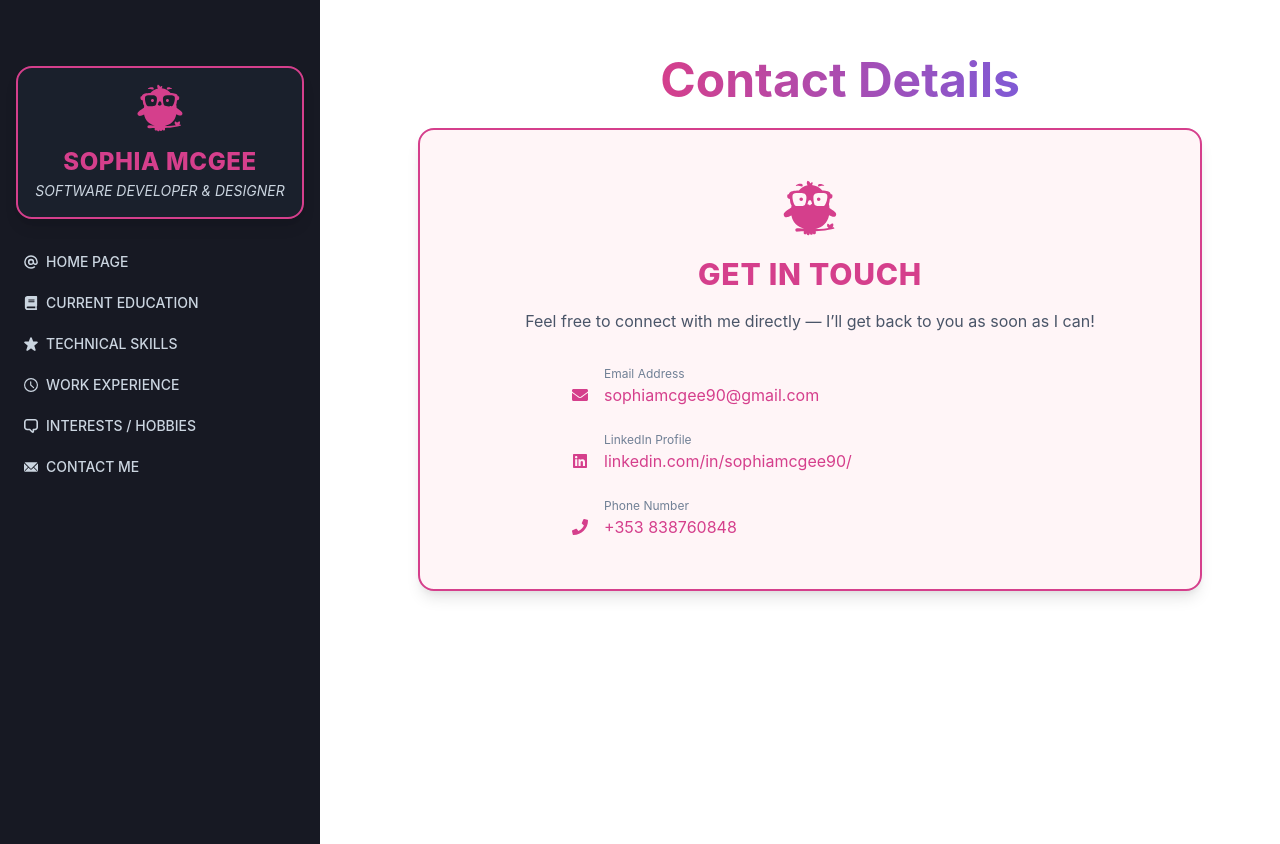
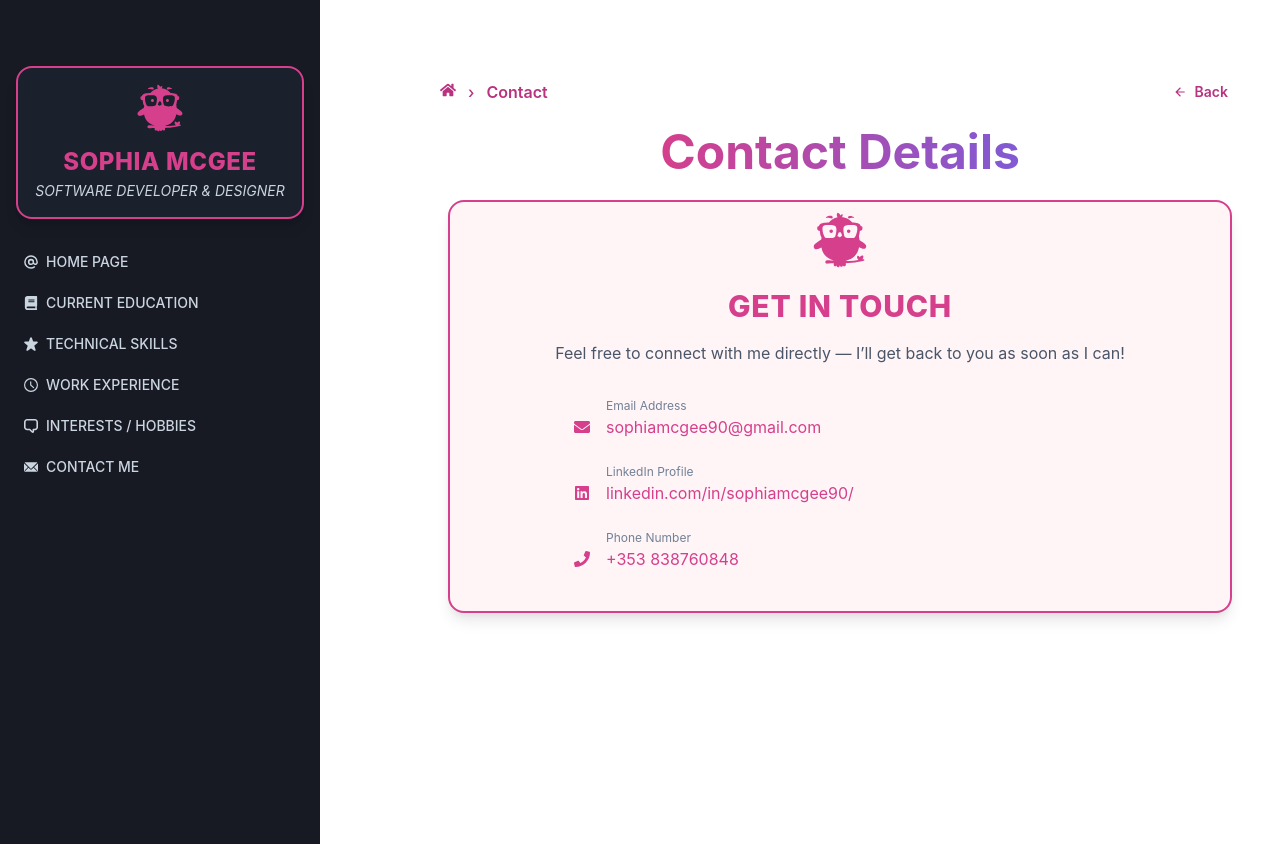
Before and after one commit to SophiaMcGee20040472/CV, a React (Create React App) app in the folder my-cv/: page /contact in a window 1280 px wide. Before the commit the page ends 800 px from the top, so only its background shows below. Built offline with nearby package versions, Linux system fonts and the light colour scheme.

Commit message:
adding breadcrumb navigation and updating styling

```diff
--- a/my-cv/src/App.js
+++ b/my-cv/src/App.js
@@ -12,6 +12,7 @@ import SkillsPage from "./pages/SkillsPage";
 import ExperiencePage from "./pages/ExperiencePage";
 import HobbiesPage from "./pages/HobbiesPage";
 import ContactPage from "./pages/ContactPage";
+import Breadcrumbs from "./components/ui-components/Breadcrumb";
 
 import {
   contacts,
@@ -27,11 +28,13 @@ function App() {
     <Router>
       <Flex>
         <Sidebar />
-        <Box flex="1" p={4} ml={{ md: "250px", lg: "400px" }}>
+        <Box flex="1" p={4} ml={{ base: 0, md: "250px", lg: "400px" }}>
+          <Breadcrumbs />
           <Routes>
             <Route path="/" element={<Navigate to="/home" />} />
             <Route path="/home" element={<HomePage />} />
-            <Route path="/education"
+            <Route
+              path="/education"
               element={<EducationPage educationData={educationData} />}
             />
             <Route
--- /dev/null
+++ b/my-cv/src/components/ui-components/Breadcrumb.jsx
@@ -0,0 +1,83 @@
+import {
+  Breadcrumb,
+  BreadcrumbItem,
+  BreadcrumbLink,
+  Box,
+  Icon,
+  Flex,
+  Button,
+} from "@chakra-ui/react";
+import { Link as RouterLink, useLocation, useNavigate } from "react-router-dom";
+import { FaHome } from "react-icons/fa";
+import { ArrowBackIcon } from "@chakra-ui/icons";
+
+const breadcrumbNameMap = {
+  home: "Home",
+  education: "Education",
+  skills: "Skills",
+  experience: "Experience",
+  hobbies: "Hobbies",
+  contact: "Contact",
+};
+
+function Breadcrumbs() {
+  const location = useLocation();
+  const navigate = useNavigate();
+  const pathnames = location.pathname.split("/").filter((x) => x);
+
+  return (
+    <Flex
+      align="center"
+      justify="space-between"
+      wrap="wrap"
+      mt="60px"
+      ml={{ base: 7, md: 6 }}
+      mb={{ base: "-30px", md: "-5px" }}
+    >
+      <Breadcrumb
+        spacing="12px"
+        separator="›"
+        fontWeight="medium"
+        color="pink.600"
+        fontSize={{ base: "sm", md: "md" }}
+      >
+        <BreadcrumbItem>
+          <BreadcrumbLink as={RouterLink} to="/home">
+            <Icon as={FaHome} boxSize={4} />
+          </BreadcrumbLink>
+        </BreadcrumbItem>
+        {pathnames.map((value, index) => {
+          const to = `/${pathnames.slice(0, index + 1).join("/")}`;
+          const isLast = index === pathnames.length - 1;
+          return (
+            <BreadcrumbItem key={to} isCurrentPage={isLast}>
+              {isLast ? (
+                <Box as="span" color="pink.600" fontWeight="semibold">
+                  {breadcrumbNameMap[value] || value}
+                </Box>
+              ) : (
+                <BreadcrumbLink as={RouterLink} to={to}>
+                  {breadcrumbNameMap[value] || value}
+                </BreadcrumbLink>
+              )}
+            </BreadcrumbItem>
+          );
+        })}
+      </Breadcrumb>
+      {location.pathname !== "/home" && (
+        <Button
+          size="sm"
+          leftIcon={<ArrowBackIcon />}
+          colorScheme="pink"
+          variant={{ base: "ghost", md: "ghost" }}
+          onClick={() => navigate(-1)}
+          mr={{ base: "0px", md: 6, lg: 6 }}
+        >
+          Back
+        </Button>
+      )}
+    </Flex>
+  );
+}
+
+export default Breadcrumbs;
--- a/my-cv/src/mockdata/MockData.js
+++ b/my-cv/src/mockdata/MockData.js
@@ -338,14 +338,12 @@ export const skillsData = {
       title: "AI/ML & Data",
       items: [
         { label: "AI Models", value: "ChatGPT, Gemini, Mistral, Claude" },
-        { label: "AI Assistants", value: "GitHub Copilot, CodeWhisperer" },
-        { label: "Frameworks", value: "TensorFlow" },
+        { label: "AI Assistants", value: "GitHub Copilot, tabnine" },
       ],
     },
   ],
   additionalSkills: [
-    { label: "CS Fundamentals", value: "Algorithms, Data Structures, OOP" },
-    { label: "Graphic Design", value: "Adobe Creative Suite" },
-    { label: "Data-Driven Design", value: "A/B Testing, Analytics" },
+    { label: "CS Fundamentals", value: "Object Orientated Programming" },
+    { label: "Graphic Design", value: "Adobe Creative Suite, figma, Canva" },
   ],
 };
--- a/my-cv/src/styles/styles.js
+++ b/my-cv/src/styles/styles.js
@@ -11,10 +11,10 @@ export const styles = {
     border: "2px solid",
     borderColor: "#D53F8C",
     borderRadius: "2xl",
-    p: { base: "10px", md: "50px" },
+    p: { base: "10px", md: "auto" },
     pb: "40px",
     bg: "pink.50",
-    ml: { base: "8px", md: "-60px" },
+    ml: { base: "8px", md: "auto" },
     color: "gray.800",
     textAlign: "center",
     maxW: "1000px",
@@ -189,7 +189,7 @@ export const styles = {
   },
   gradientHeading: {
     mb: 6,
-    mt: "80px",
+    mt: "60px",
     textAlign: "left",
     bgGradient: "linear(to-r, pink.500, purple.500)",
     bgClip: "text",
```
